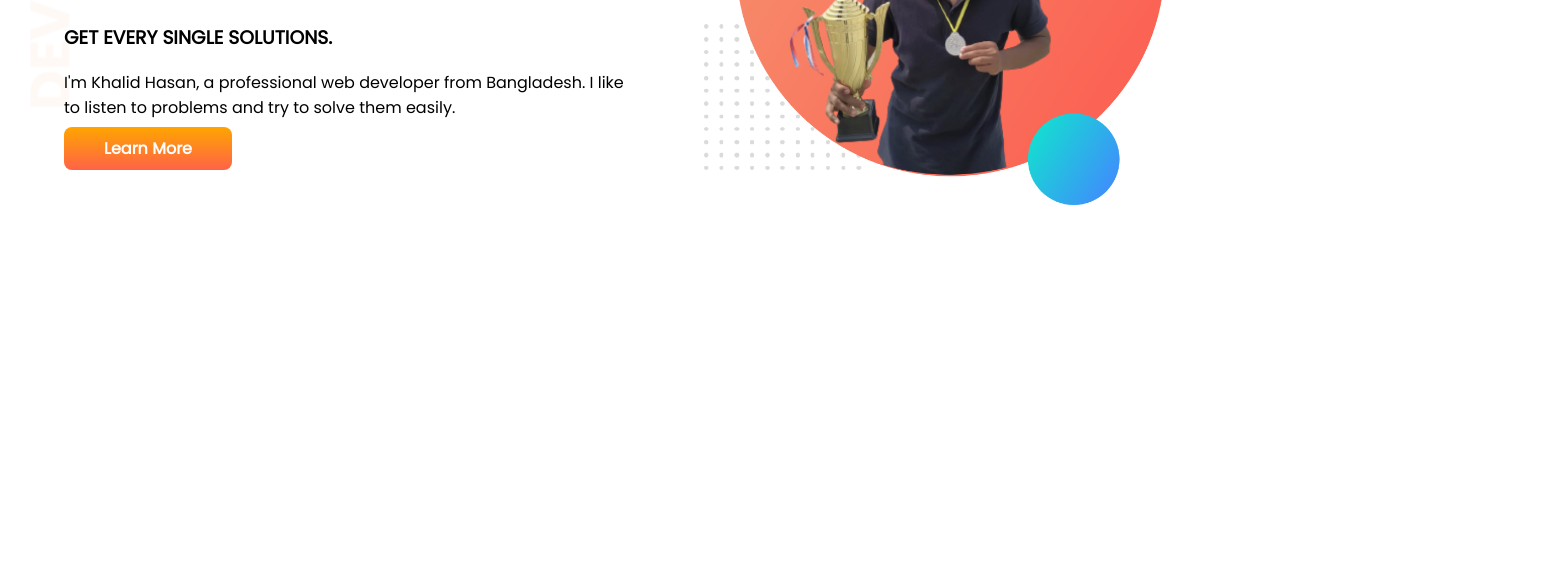
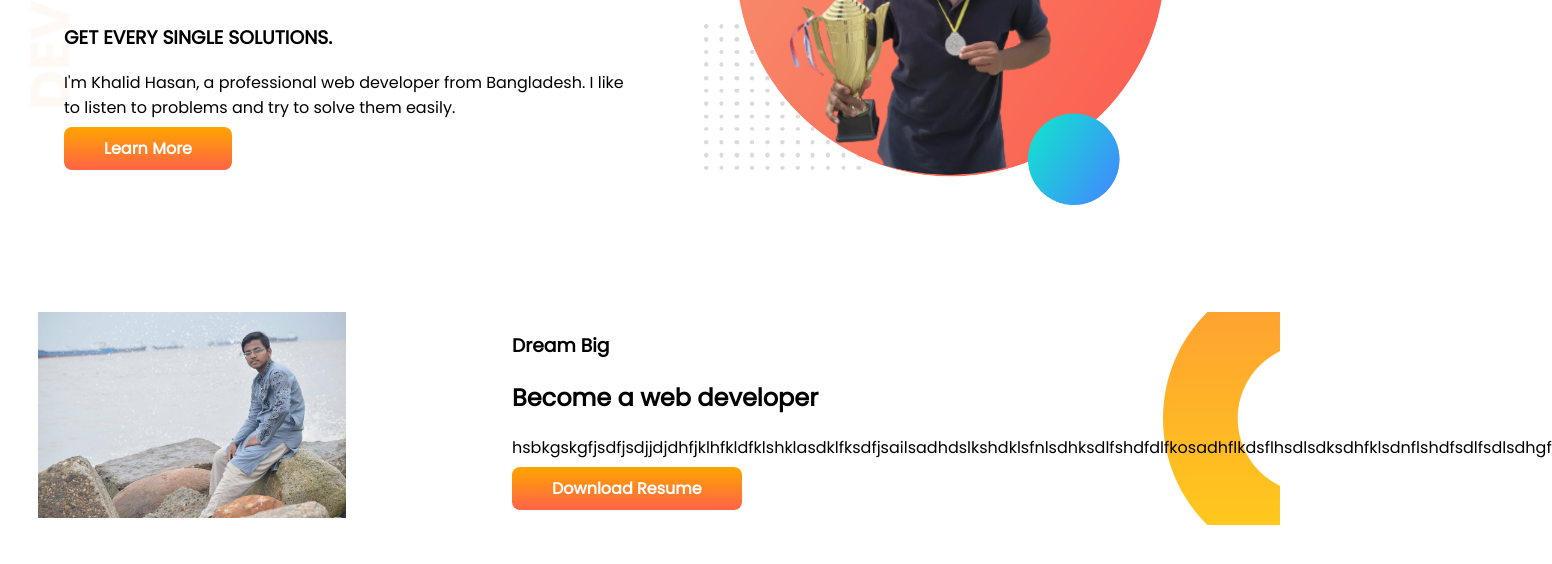
Before and after one commit to khalidhasan8/developer-portfolio, a plain HTML site: page index.html in a window 1280 px wide. Shown: the part 252-816 px from the top of the page, 1552 px wide, since content can reach past the window. Drawn offline with Linux system fonts and the light colour scheme.

Commit message:
dream added

```diff
--- a/index.html
+++ b/index.html
@@ -25,6 +25,19 @@
             <img src="images/khalidpics.png" alt="">
          </div>
     </section>
+    <section class="second">
+        <div class="po2">
+            <img src="images/kk.jpg" alt="">
+        </div>
+        <div class="po2">
+            <h3>Dream Big</h3>
+            <h2>Become a web developer</h2>
+            <p>
+                hsbkgskgfjsdfjsdjjdjdhfjklhfkldfklshklasdklfksdfjsailsadhdslkshdklsfnlsdhksdlfshdfdlfkosadhflkdsflhsdlsdksdhfklsdnflshdfsdlfsdlsdhgf
+            </p>
+            <a class="link-button" target="_blank" href=>Download Resume</a>
+        </div>
+    </section>
 
 
 </body>
--- a/style.css
+++ b/style.css
@@ -10,6 +10,7 @@ h1{
 }
 section{
     display: flex;
+    margin-bottom: 100px;
 }
 .po{
     width: 50%;
@@ -30,3 +31,16 @@ section{
           background-image: url(images/top-banner.png);
           background-repeat: no-repeat;
 }
+.second{
+    background-image: url(images/dream-bg.png);
+    background-repeat: no-repeat;
+    background-position: right;
+}
+.po2{
+    width: 50%;
+    margin-right: 10%;
+}
+.po2 img{
+    width: 80%;
+    margin-left: 10% ;
+}
```
Also changed, not shown: images/kk.jpg (added).
